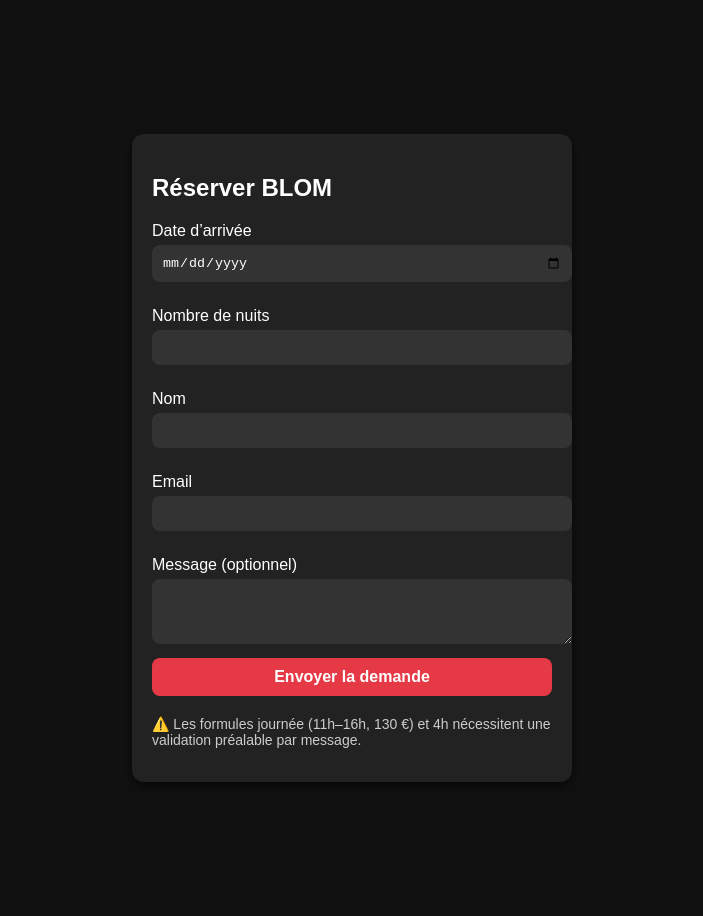
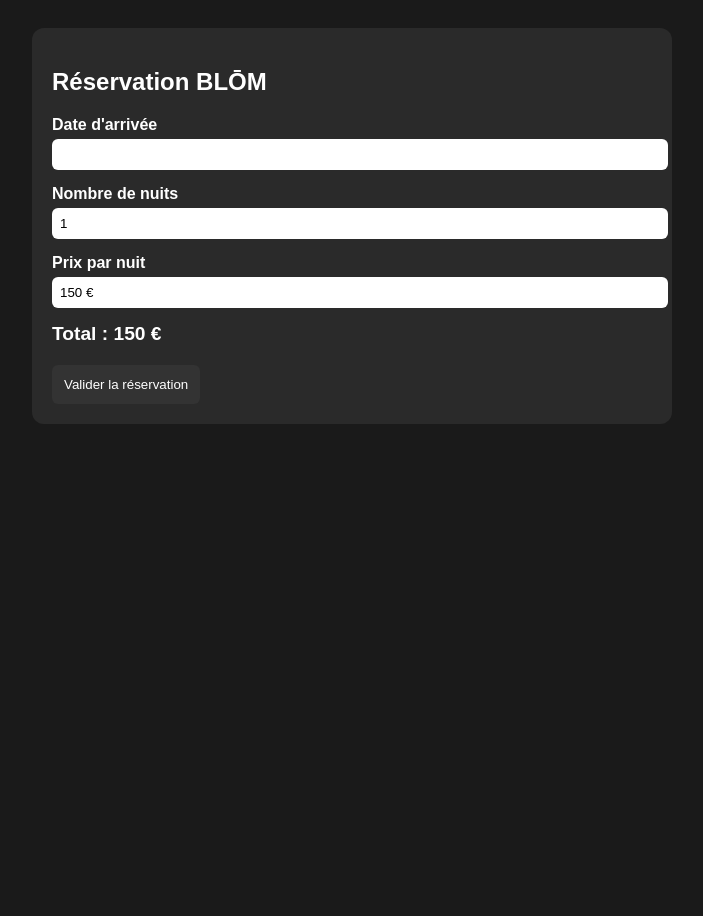
Before and after one commit to LIVABLOM/LIVABLOM, a Jekyll site: the page assets/html/reservation-form.html, which Jekyll copies as it is, in a window 1280 px wide. Shown: the whole page, without its empty margins (288-991 px from the left). Built offline with Jekyll 4.4.1, drawn with Linux system fonts in a browser that asks for light colours.

Commit message:
Update reservation-form.html

```diff
--- a/assets/html/reservation-form.html
+++ b/assets/html/reservation-form.html
@@ -2,114 +2,84 @@
 <html lang="fr">
 <head>
 <meta charset="UTF-8">
-  <title>Réservation BLOM</title>
-  <meta name="viewport" content="width=device-width, initial-scale=1.0">
+<meta name="viewport" content="width=device-width, initial-scale=1">
+<title>Réservation BLŌM</title>
 <style>
-    body {
-      font-family: Arial, sans-serif;
-      background: #111;
-      color: #fff;
-      display: flex;
-      justify-content: center;
-      align-items: center;
-      min-height: 100vh;
-    }
-    form {
-      background: #222;
-      padding: 20px;
-      border-radius: 12px;
-      width: 100%;
-      max-width: 400px;
-      box-shadow: 0 4px 10px rgba(0,0,0,0.6);
-    }
-    label {
-      display: block;
-      margin-top: 15px;
-      margin-bottom: 5px;
-    }
-    input, select, textarea, button {
-      width: 100%;
-      padding: 10px;
-      border-radius: 8px;
-      border: none;
-      margin-bottom: 10px;
-    }
-    input, select, textarea {
-      background: #333;
-      color: #fff;
-    }
-    button {
-      background: #e63946;
-      color: white;
-      cursor: pointer;
-      font-size: 16px;
-      font-weight: bold;
-    }
-    button:hover {
-      background: #c72e3a;
-    }
-    .note {
-      font-size: 14px;
-      margin-top: 10px;
-      color: #ccc;
-    }
+body { background:#1a1a1a; color:white; font-family:sans-serif; padding:20px; }
+.container { max-width:600px; margin:0 auto; background:#2a2a2a; padding:20px; border-radius:12px; }
+label { display:block; margin-top:15px; font-weight:bold; }
+input, select { width:100%; padding:8px; margin-top:5px; border-radius:6px; border:none; }
+button { margin-top:20px; padding:12px; background:#333; color:white; border:none; border-radius:6px; cursor:pointer; }
+button:hover { background:#555; }
+.total { margin-top:15px; font-size:1.2rem; font-weight:bold; }
 </style>
 </head>
 <body>
+<div class="container">
+<h2>Réservation BLŌM</h2>
+<form id="reservationForm">
+  <label>Date d'arrivée</label>
+  <input type="text" id="date" readonly>
 
-  <form id="reservationForm" action="https://formspree.io/f/mvgopbll" method="POST">
-    <h2>Réserver BLOM</h2>
+  <label>Nombre de nuits</label>
+  <input type="number" id="nights" min="1" value="1" required>
 
-    <label for="dateArrivee">Date d’arrivée</label>
-    <input type="date" id="dateArrivee" name="dateArrivee" required>
+  <label>Prix par nuit</label>
+  <input type="text" id="pricePerNight" readonly>
 
-    <label for="nuits">Nombre de nuits</label>
-    <input type="number" id="nuits" name="nuits" min="1" required>
+  <div class="total">Total : <span id="total">0</span> €</div>
 
-    <label for="nom">Nom</label>
-    <input type="text" id="nom" name="nom" required>
-
-    <label for="email">Email</label>
-    <input type="email" id="email" name="email" required>
-
-    <label for="message">Message (optionnel)</label>
-    <textarea id="message" name="message" rows="3"></textarea>
-
-    <!-- Logement prérempli -->
-    <input type="hidden" id="logement" name="logement" value="BLOM">
-
-    <button type="submit">Envoyer la demande</button>
-
-    <p class="note">
-      ⚠️ Les formules journée (11h–16h, 130 €) et 4h nécessitent une validation préalable par message.
-    </p>
+  <button type="submit">Valider la réservation</button>
 </form>
+</div>
 
 <script>
-    // Récupère les paramètres de l’URL
-    const urlParams = new URLSearchParams(window.location.search);
-    const dateParam = urlParams.get("date");
-    const logementParam = urlParams.get("logement");
+// Récupérer les paramètres URL
+const params = new URLSearchParams(window.location.search);
+const selectedDate = params.get('date');
+const logement = params.get('logement');
 
-    // Préremplir la date si dispo
-    if (dateParam) {
-      document.getElementById("dateArrivee").value = dateParam;
+const dateInput = document.getElementById('date');
+const nightsInput = document.getElementById('nights');
+const priceInput = document.getElementById('pricePerNight');
+const totalSpan = document.getElementById('total');
+
+dateInput.value = selectedDate;
+
+// Fonction pour calculer le prix par nuit selon le jour
+function getPrice(dateStr) {
+  const d = new Date(dateStr);
+  const day = d.getDay(); // 0=dim, 6=sam
+  if(day === 0) return 190;       // Dimanche
+  if(day === 5 || day === 6) return 169; // Ven/Sam
+  return 150;                     // Lun → Jeu
 }
 
-    // Préremplir logement si dispo
-    if (logementParam) {
-      document.getElementById("logement").value = logementParam;
+// Calcul total
+function updateTotal() {
+  const price = getPrice(selectedDate);
+  const nights = parseInt(nightsInput.value) || 1;
+  priceInput.value = price + " €";
+  totalSpan.textContent = price * nights;
 }
 
-    // Bloquer l’envoi si nombre de nuits vide
-    document.getElementById("reservationForm").addEventListener("submit", function(e) {
-      const nuits = document.getElementById("nuits").value;
-      if (!nuits || nuits <= 0) {
+// Initialisation
+updateTotal();
+
+// Mettre à jour le total au changement du nombre de nuits
+nightsInput.addEventListener('input', updateTotal);
+
+// Gestion formulaire
+document.getElementById('reservationForm').addEventListener('submit', function(e){
   e.preventDefault();
+  const nights = parseInt(nightsInput.value);
+  if(!nights || nights < 1){
     alert("Veuillez indiquer le nombre de nuits.");
+    return;
   }
+  alert(`Réservation prête pour Stripe :\nDate : ${selectedDate}\nLogement : ${logement}\nNuits : ${nights}\nTotal : ${priceInput.value * nights} €`);
+  // Ici tu peux déclencher Stripe Checkout ou Formspree etc.
 });
 </script>
-
 </body>
 </html>
```
Lines whose indentation alone changed are shown as unchanged.
